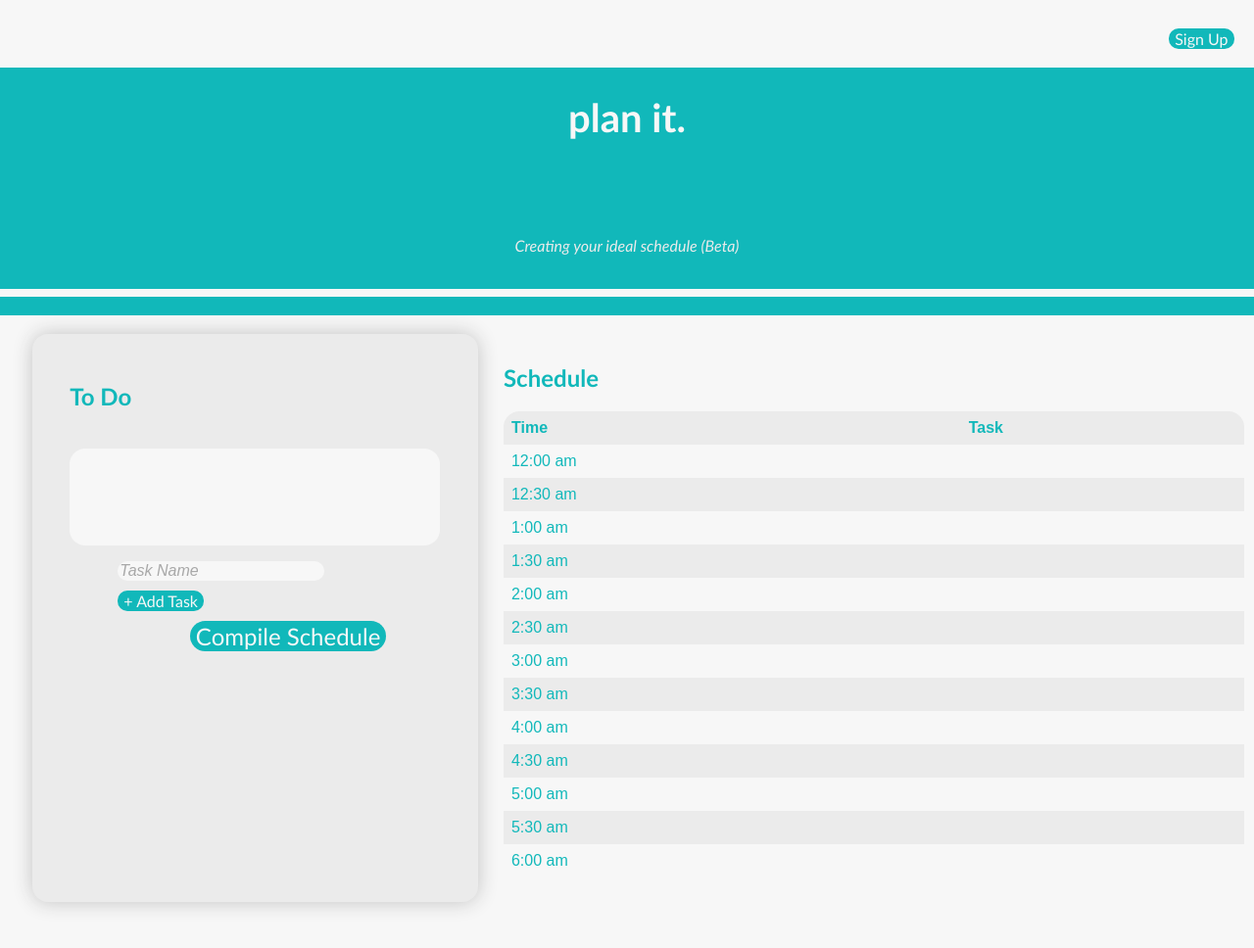
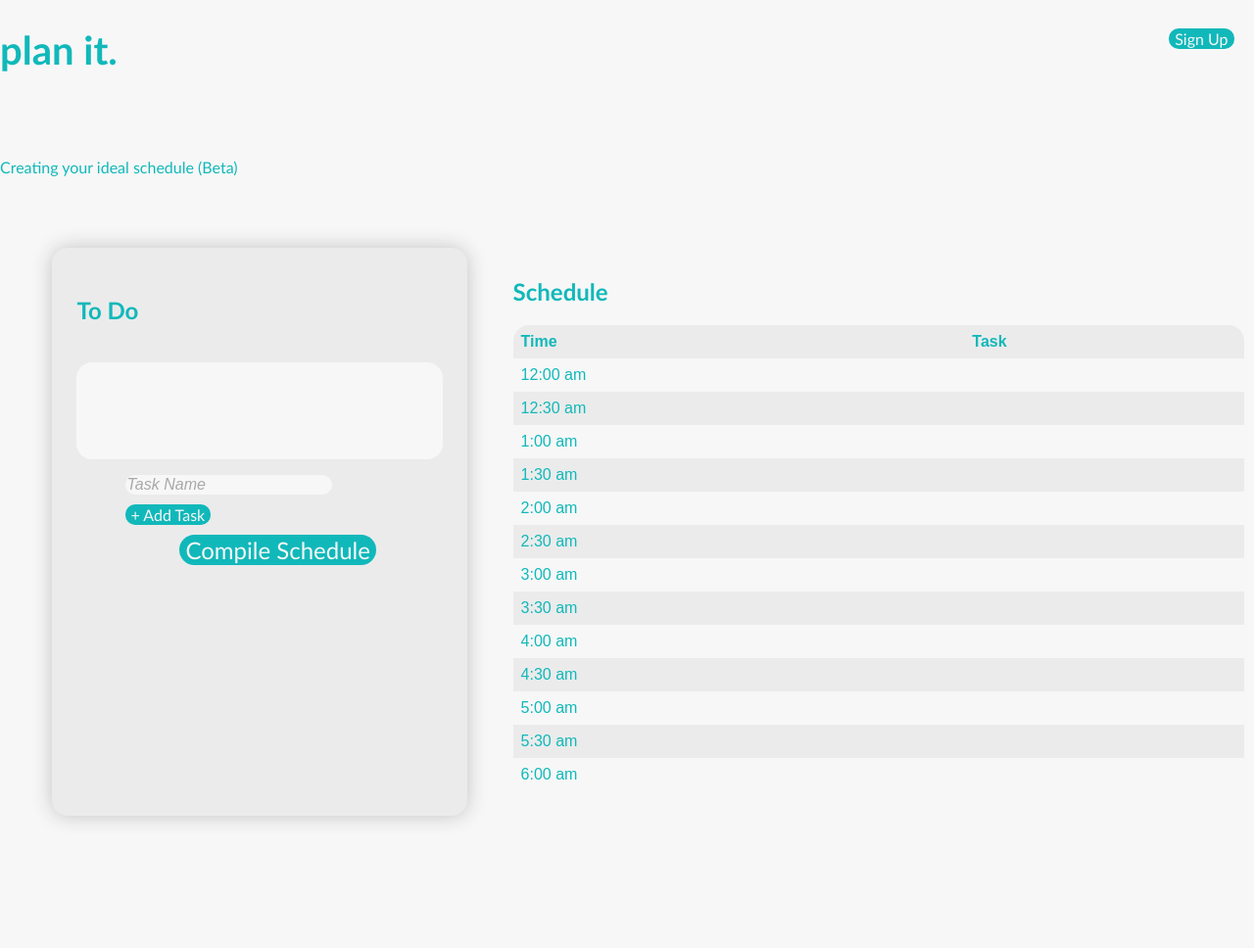
Before and after one commit to rishi-bhatnager/plan-it, a Django app: template webapp/planner/templates/planner/orig_index.html in a window 1280 px wide. Shown: the top 968 px of the page at 98% size. Run offline with Django 3.2, Linux system fonts and the light colour scheme; the template is opened without the code that fills it, so the values that code supplies are empty; some libraries are stand-ins or nearby versions.

Commit message:
yet more style fixes

```diff
--- a/webapp/planner/templates/planner/index.html
+++ b/webapp/planner/templates/planner/index.html
@@ -1,7 +1,5 @@
 {% extends 'planner/base.html' %}
-
 {% block content %}
-
 	<!-- <div align="right" class="login">
 		<button class="signin" onclick="location.href=' {% url 'users:register' %}'">Sign Up</button>
 	</div> -->
@@ -18,8 +16,7 @@
 		</div>
 	</div> -->
 	<div class="row">
-        <div class="column1">
-            <h2>To Do</h2>
+		<div class="column1"><h2>To Do</h2>
 			<div class="list-container">
 				<ul class="list">
 				</ul>
--- a/webapp/static/css/styles.css
+++ b/webapp/static/css/styles.css
@@ -25,29 +25,12 @@ body {
     font-size: 16px;
 }
 
-.top {
-    text-align: center;
-    background-color: #11b8ba;
-    color: #f7f7f7;
-    padding-top: 50px;
-    position: relative;
-}
-
-.subheading {
-    text-align: center;
-    background-color: #11b8ba;
-    border-bottom: 8px solid #f7f7f7;
-    font-style: italic;
-    color: #ebebeb;
-    margin-top: 30px;
-}
-
-.info {
+/* .info {
     column-count: 2;
     column-width: 100px;
     color: #11b8ba;
     padding: 20px;
-}
+} */
 
 * {
     box-sizing: border-box;
@@ -56,14 +39,15 @@ body {
 /* Create two equal columns that floats next to each other */
 .column1 {
     padding: 10px;
-    padding-left: 3%;
-    padding-right: 3%;
+    padding-left: 2%;
+    padding-right: 2%;
     padding-bottom: 70px;
     background-color: #ebebeb;
     border-radius: 16px;
     flex: 1;
     position:relative;
-    margin-bottom: 20px;
+    margin: 20px;
+    margin-top: 0px;
     box-shadow: 0px 0px 20px #c2c2c2;
 }
 
```
Also changed, not shown: webapp/planner/templates/planner/base.html (indentation only). Lines whose indentation alone changed are shown as unchanged.
